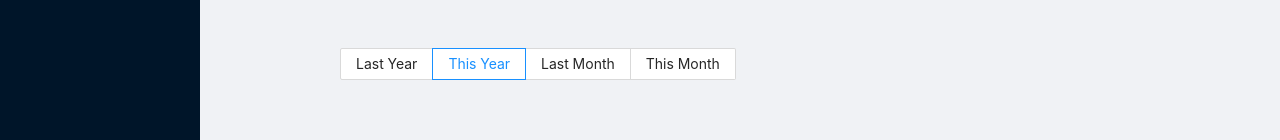
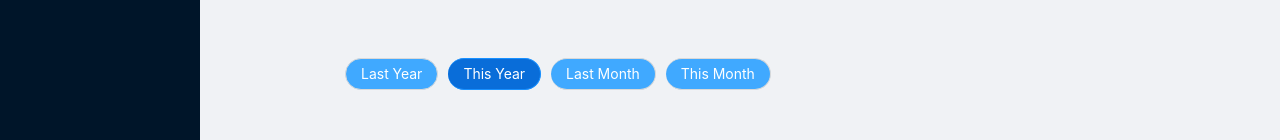
Before and after one commit to emanuellourenco/my-budget_frontend, a React (Create React App) app: page / in a window 1280 px wide. Shown: the part 243-383 px from the top of the page. Built offline with nearby package versions, Linux system fonts and the light colour scheme; no server answers; sample sign-in values are in the browser's storage.

Commit message:
change Dashboard styles and fix Dashboard and Settings warnings

```diff
--- a/src/views/Dashboard.jsx
+++ b/src/views/Dashboard.jsx
@@ -23,7 +23,7 @@ function Login() {
       .then(({ data }) => {
         setTransactions(data);
       })
-      .catch((error) => {
+      .catch(error => {
         // handle error
         console.log(error);
       });
@@ -50,14 +50,16 @@ function Login() {
 
     return [
       { label: t("Income"), datums: income },
-      { label: t("Expense"), datums: expense },
+      { label: t("Expense"), datums: expense }
     ];
+
+    // eslint-disable-next-line react-hooks/exhaustive-deps
   }, [transactions]);
 
   const axes = React.useMemo(
     () => [
       { primary: true, position: "bottom", type: "ordinal" },
-      { position: "left", type: "linear" },
+      { position: "left", type: "linear" }
     ],
     []
   );
@@ -90,11 +92,12 @@ function Login() {
           </Card>
         </Col>
       </Row>
-      <Row style={{ height: "500px", padding: "50px 100px" }}>
+      <Row className="dashboard__chart">
         <Col span="24">
           <Radio.Group
-            onChange={(e) => setGraphTime(e.target.value)}
+            onChange={e => setGraphTime(e.target.value)}
             defaultValue={graphTime}
+            className="dashboard--radio"
           >
             <Radio.Button value="1">{t("Last Year")}</Radio.Button>
             <Radio.Button value="2">{t("This Year")}</Radio.Button>
--- a/src/views/Settings.jsx
+++ b/src/views/Settings.jsx
@@ -31,6 +31,8 @@ function Settings() {
 
   useEffect(() => {
     getUser();
+
+    // eslint-disable-next-line react-hooks/exhaustive-deps
   }, []);
 
   return (
```
